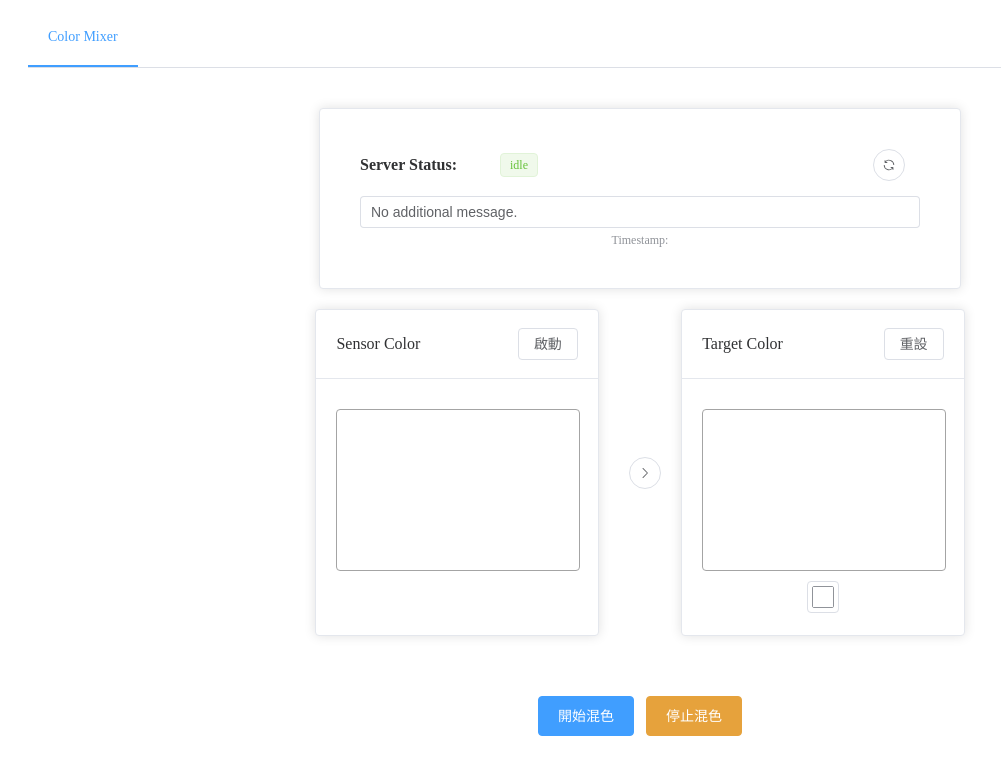
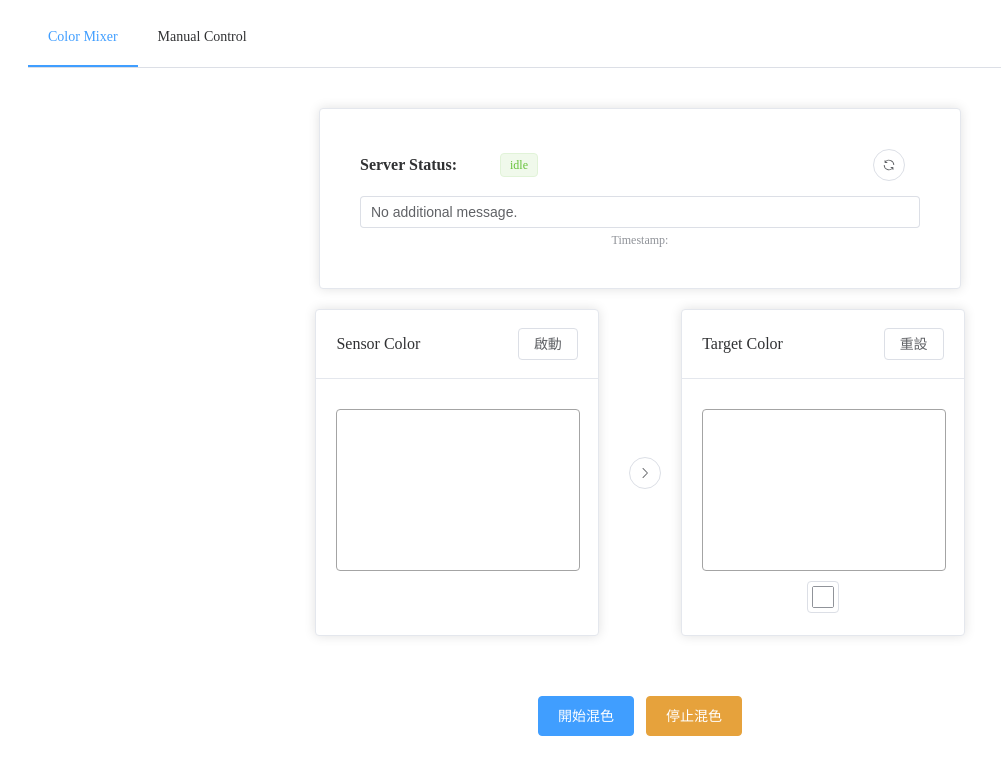
Before and after one commit to AaronWu-train/color-mixer, a Vue app in the folder web/: page / in a window 1280 px wide. Shown: the top 774 px of the page, without its empty margins (0-1001 px from the left). Built offline with nearby package versions, Linux system fonts and the light colour scheme; no server answers.

Commit message:
feat: add manual control menu and restructure main content layout

```diff
--- a/web/src/App.vue
+++ b/web/src/App.vue
@@ -11,11 +11,13 @@
         active-text-color="#409EFF"
       >
         <el-menu-item index="home">Color Mixer</el-menu-item>
+        <el-menu-item index="manual">Manual Control</el-menu-item>
       </el-menu>
     </el-header>
 
     <!-- 主要內容 -->
     <el-main class="main-content">
+      <template v-if="activeMenu === 'home'">
         <!-- Server Status 卡片 -->
         <el-card class="status-card">
           <el-row class="status-header" type="flex" justify="center" align="middle">
@@ -35,7 +37,9 @@
             <el-input v-model="statusMessage" readonly placeholder="狀態訊息" style="width: 100%" />
           </el-row>
           <el-row type="flex" justify="center" align="middle" style="margin-top: 5px">
-          <el-text class="mx-1" size="small" type="info">Timestamp: {{ statusTimestamp }}</el-text>
+            <el-text class="mx-1" size="small" type="info"
+              >Timestamp: {{ statusTimestamp }}</el-text
+            >
           </el-row>
         </el-card>
 
@@ -84,6 +88,17 @@
           <el-button type="primary" size="large" @click="startMix"> 開始混色 </el-button>
           <el-button type="warning" size="large" @click="stopMix"> 停止混色 </el-button>
         </el-row>
+      </template>
+      <template v-else-if="activeMenu === 'manual'">
+        <el-row type="flex" justify="center" align="middle">
+          <el-col :span="12">
+            <el-card>
+              <h3>Manual Control Page</h3>
+              <p>This section is under development.</p>
+            </el-card>
+          </el-col>
+        </el-row>
+      </template>
     </el-main>
   </el-container>
 </template>
```
Lines whose indentation alone changed are shown as unchanged.
